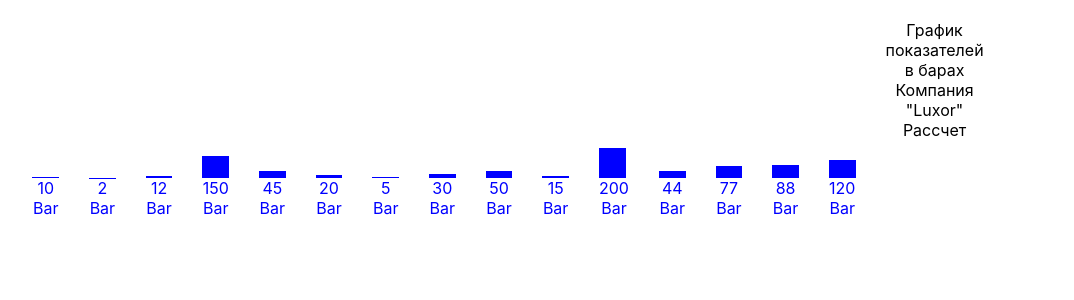
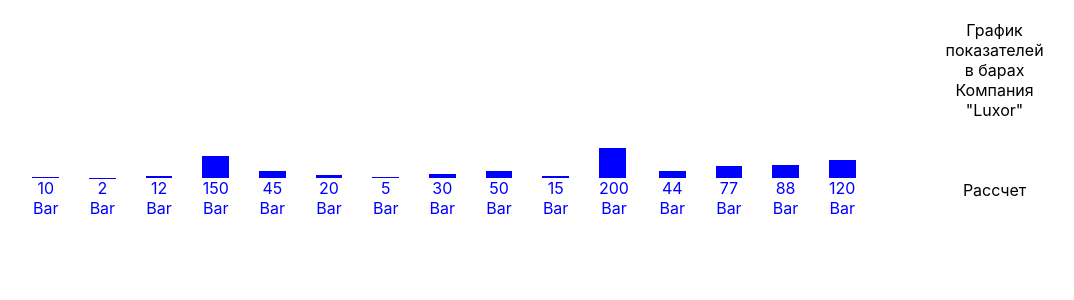
Before and after one commit to zerjg/Graph-, a React (Create React App) app: page / in a window 1280 px wide. Shown: the top 300 px of the page, without its empty margins (132-1206 px from the left). Built offline with nearby package versions, Linux system fonts and the light colour scheme.

Commit message:
modified graph

```diff
--- a/src/graph.tsx
+++ b/src/graph.tsx
@@ -21,7 +21,7 @@
 
 
     <div className='graphContainer' style={{
-          position: 'relative', // Устанавливаем позицию элемента
+      position: 'absolute', // Устанавливаем позицию элемента
       top: 10, // Отступ сверху
       width: width, // Устанавливаем ширину
       height: height, // Устанавливаем высоту
@@ -55,13 +55,16 @@
       ))}
       <div className="mainContainer" style={{
         height: height, display: 'flex',
-      flexDirection: 'column'}}>
+        flexDirection: 'column',
+      position: 'relative',
+      left:60
+      }}>
         <div className="top-container" style={{ height: `${topContainer}px` }}>График показателей в барах
           <div className="content-container" style={{ height: `${contentContainer}px`, }}> Компания "Luxor"
-<div className="bottom_area-container" style={{ height: `${bottomAreaContainer}px`, flexGrow: 1  }}>Рассчет</div>
+            <div className="bottom_area-container" style={{ height: `${bottomAreaContainer}px`, display: 'flex',flexDirection: 'column', justifyContent: 'center' }}> Рассчет </div>
           </div> {/* Закрывается контейнер content-container */}
         </div> {/* Закрывается контейнер top-container */}
-</div> {/* Закрывается контейнер mainContainer */ }
+      </div> {/* Закрывается контейнер mainContainer */}
 
     </div> /* Закрывается контейнер graphContainer */
 
```
Lines whose indentation alone changed are shown as unchanged.
